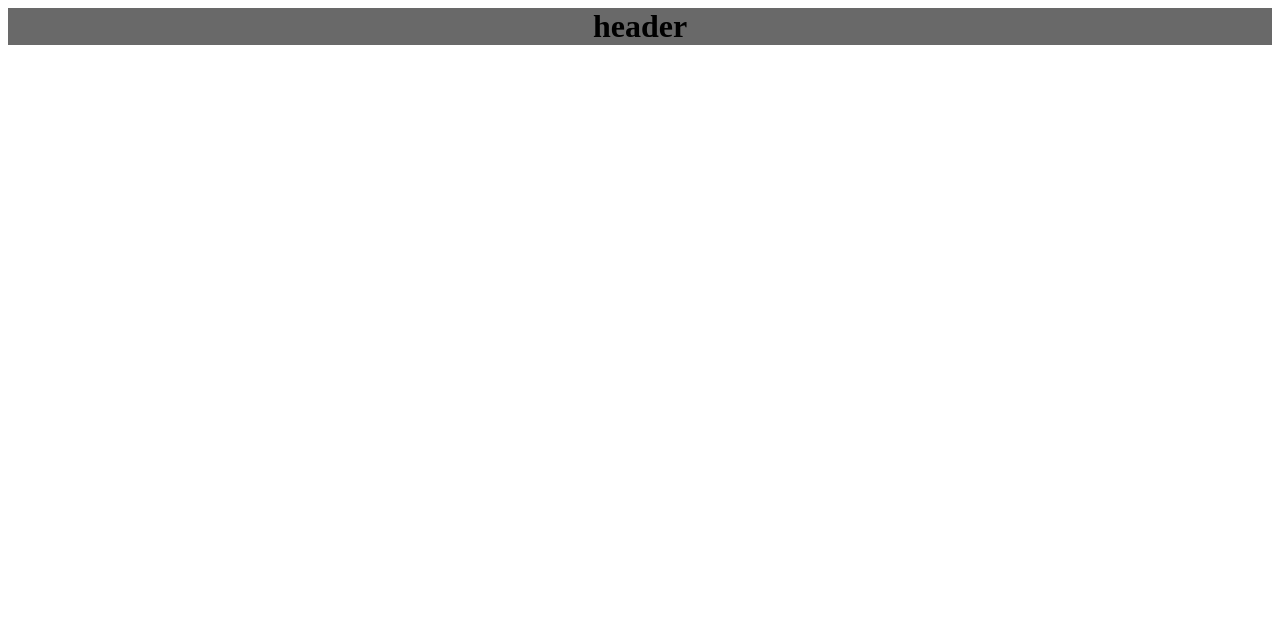
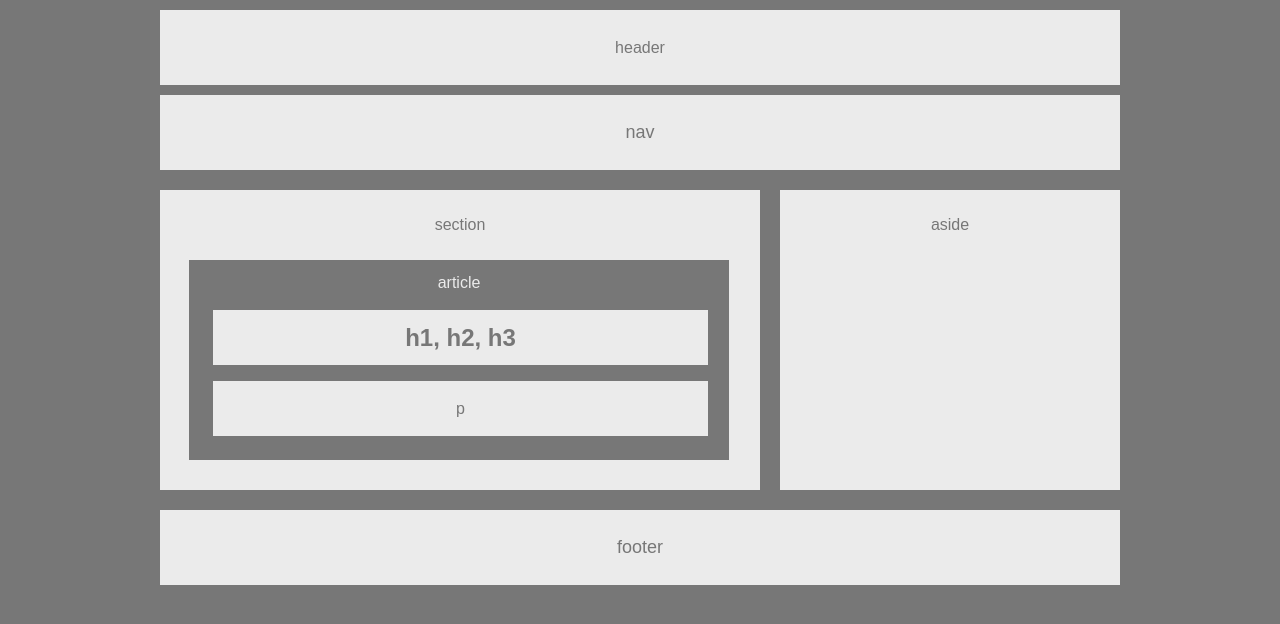
Before and after one commit to marshallgberry/HW-Wireframe, a plain HTML site: page index.html in a window 1280 px wide. Drawn offline with Linux system fonts and the light colour scheme.

Commit message:
Third commit

```diff
--- a/index.html
+++ b/index.html
@@ -1,8 +1,41 @@
 <html>
+    <title>Homework Wireframe</title>
     <head>
         <link rel="stylesheet" type="text/css" href="style.css">
     </head>
     <body>
-        <h1>header</h1>
+
+        <header>header</header>
+
+        <nav>nav</nav>
+
+        <sections id="left">
+            section
+
+            <article id= "article">
+                article
+                <h1>
+                        h1, h2, h3
+                </h1>
+                <p>
+                    p
+                </p>
+            </article>
+
+        </sections>
+
+            <aside >
+                    aside
+            </aside>
+
+     <div>
+        <footer>
+            footer
+        </footer>
+    </div>
+
+
+
     </body>
+
 </html>
--- a/style.css
+++ b/style.css
@@ -1,5 +1,98 @@
 
-h1{
-    background-color: dimgray;
-    text-align: center
+
+body {
+    font-family: 'Arial', 'Helvetica Neue', Helvetica, sans-serif;
+    color: #777;
+    background-color: #777;
+    width: 960px;
+    font-size: '18px';
+    margin: auto;
 }
+
+header {
+    background-color: #ebebeb;
+    text-align: center;
+    margin-top: 10px;
+    color: #777;
+    height: 75px;
+    width: 100%;
+    line-height: 75px;
+}
+
+nav {
+    background-color: #ebebeb;
+    text-align: center;
+    font-size: 18px;
+    color: #777;
+    height: 75px;
+    width: 100%;
+    line-height: 75px;
+    margin-top: 10px;
+
+}
+
+#left {
+    float:left;
+    background-color: #ebebeb;
+    text-align: center;
+    height: 300px;
+    width: 600px;
+    margin-top: 20px;
+    line-height: 70px;
+}
+
+aside {
+    clear: right;
+    float: right;
+    background-color: #ebebeb;
+    text-align: center;
+    height: 300px;
+    width: 340px;
+    margin-top: 20px;
+    line-height: 70px;
+}
+
+#article {
+    clear: both;
+    text-align: center;
+    color: #ebebeb;
+    background-color: #777;
+    height: 200px;
+    width: 90%;
+    margin-left: 29px;
+    line-height: 45px;
+}
+
+h1 {
+    text-align: center;
+    background-color: #ebebeb;
+    color: #777;
+    height: 55px;
+    width: 495px;
+    line-height: 55px;
+    margin-top: 5px;
+    margin-left: 24px;
+    margin-bottom: 0px;
+}
+
+p {
+    text-align: center;
+    background-color: #ebebeb;
+    color: #777;
+    height: 55px;
+    width: 495px;
+    line-height: 55px;
+    margin-left: 24px;
+}
+
+footer {
+    clear: both;
+    background-color: #ebebeb;
+    text-align: center;
+    font-size: 18px;
+    color: #777;
+    height: 75px;
+    width: 100%;
+    line-height: 75px;
+    margin-top: 340px;
+}
```
